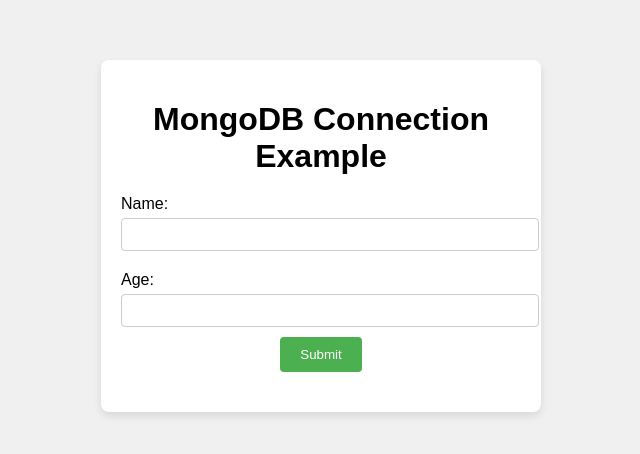
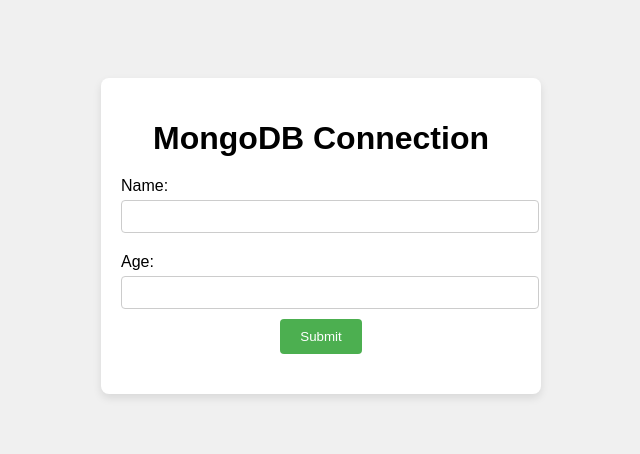
Before and after one commit to Tarun-rawat-007/Node_Form_Project, a plain HTML site: page public/index.html in a window 1280 px wide. Shown: the part 164-618 px from the top of the page, without its empty margins (319-959 px from the left). Drawn offline with Linux system fonts and the light colour scheme.

Commit message:
version updated

```diff
--- a/public/index.html
+++ b/public/index.html
@@ -57,7 +57,7 @@
 </head>
 <body>
     <div class="card">
-        <h1>MongoDB Connection Example</h1>
+        <h1>MongoDB Connection </h1>
         <form id="dataForm">
             <label for="name">Name:</label>
             <input type="text" id="name" name="name" required>
@@ -67,6 +67,7 @@
         </form>
         <p id="status"></p>
     </div>
+
 
     <script>
         document.getElementById('dataForm').addEventListener('submit', async function(event) {
```
